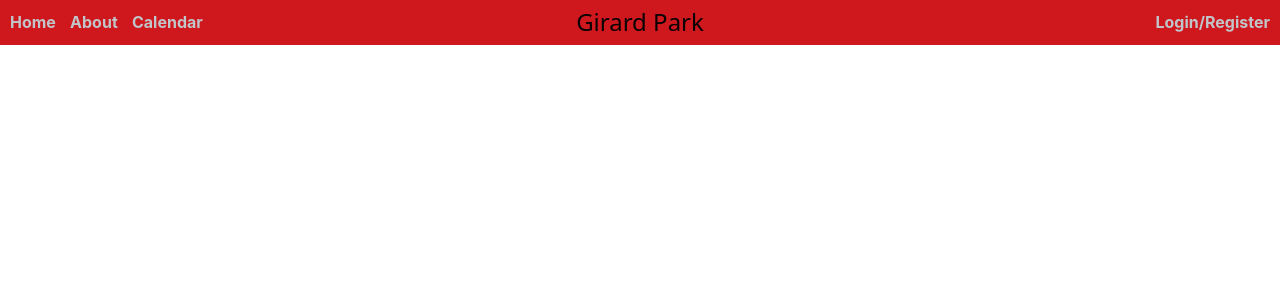
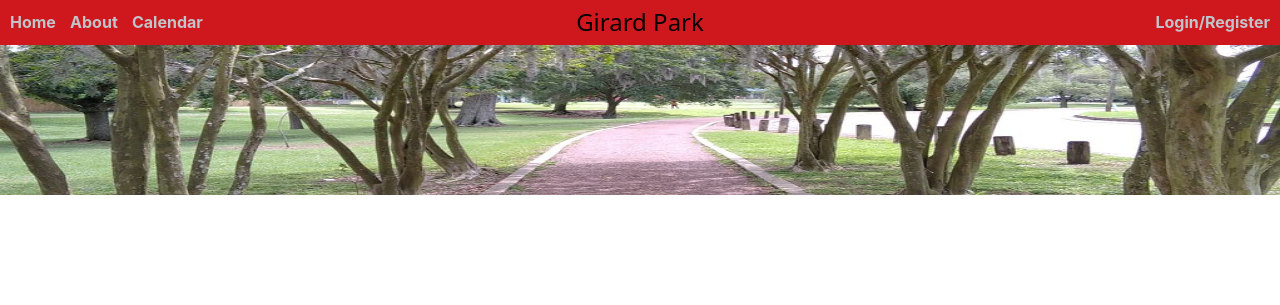
Before and after one commit to rommethecoder/ParkWeb, a Django app: page / in a window 1280 px wide. Shown: the top 305 px of the page. Run offline with Django 4.2, Linux system fonts and the light colour scheme; some libraries are stand-ins or nearby versions.

Commit message:
Added a banner.

```diff
--- a/Django/app/static/styles/index.css
+++ b/Django/app/static/styles/index.css
@@ -26,7 +26,6 @@
     width: 33.33vw;
     text-align: right;
 }
-
 
 .navbar-custom {
     border: 0;
@@ -66,6 +65,13 @@
     color: #c1c5c9;
 }
 
+.imgHeader {
+    background-image: url(../images/Park2.jpg);
+    background-repeat: no-repeat;
+    background-size: 100% 100%;/*100% 275px;*/
+    height: 150px;
+}
+
 /*  END Master Template CSS */
 
 
--- a/Django/app/templates/master.html
+++ b/Django/app/templates/master.html
@@ -52,7 +52,11 @@
     </div>
 </nav>
 
+<div class="imgHeader">
+</div>
+
 {% block content %}
+
 {% endblock %}
 
 </html>
```
Also changed, not shown: Django/app/static/images/Park.jpg (added), Django/app/static/images/Park2.jpg (added), Django/static/images/Park.jpg (added).
